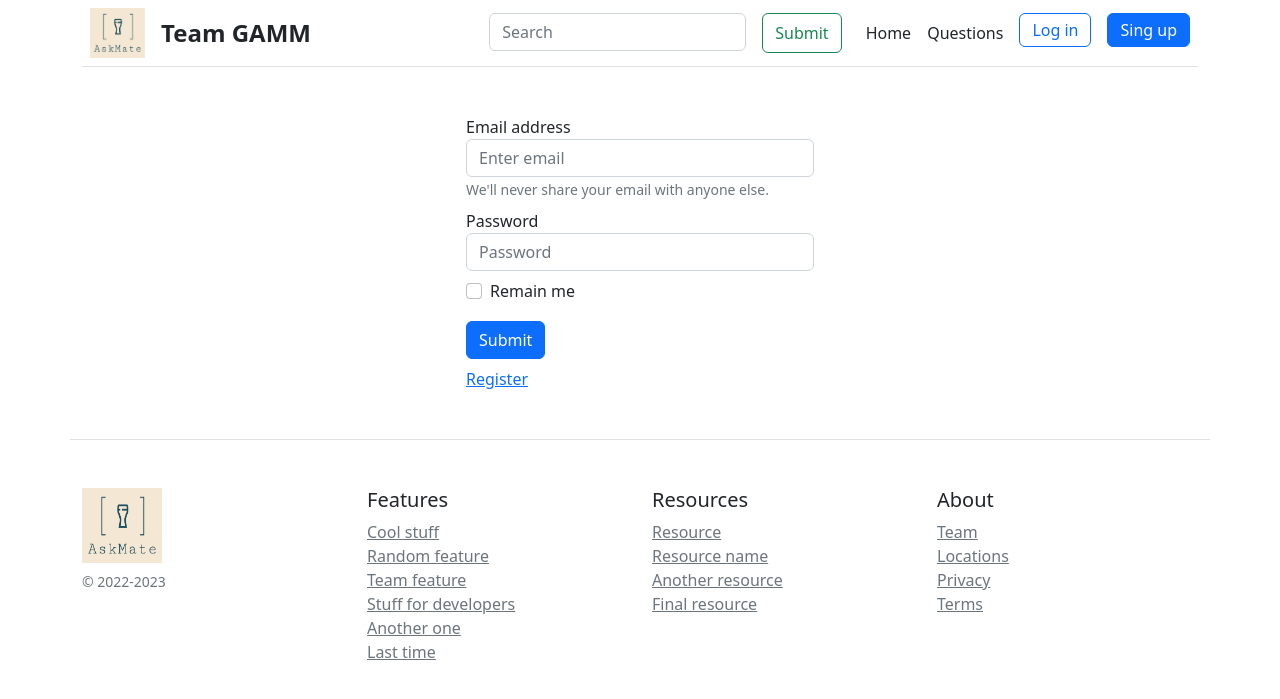
After one commit to wilk98/AskMate, a Flask app: page /login in a window 1280 px wide. The commit adds this page. Shown: the top 699 px of the page. Run offline with Flask 2, Linux system fonts and the light colour scheme.

Commit message:
dodano register, login

```diff
--- a/server.py
+++ b/server.py
@@ -1,12 +1,15 @@
-from flask import Flask, render_template
+from turtle import title
+from flask import Flask, flash, render_template, url_for
 from bonus_questions import SAMPLE_QUESTIONS
-from flask import Flask, render_template, request, redirect
+from flask import Flask, render_template, request, redirect, flash
 import connection
 import time
 from datetime import datetime
 import data_manager
+from werkzeug.security import generate_password_hash, check_password_hash
 
 app = Flask(__name__)
+app.config['SECRET_KEY'] = 'ghbdtnvtyzpjdenufkrf'
 
 
 @app.route("/bonus-questions")
@@ -226,16 +229,34 @@ def team_site():
     return render_template('team.html')
 
 
-@app.route("/index")
-def home_site():
-    return render_template('index.html')
-
-
 @app.route("/most_popular")
 def most_popular_site():
     top_questions = connection.top_questions()
     return render_template('most_popular.html', most_popular=top_questions)
 
 
+@app.route("/login", methods=["POST", 'GET'])
+def login():
+    return render_template('login.html',  title="authorization")
+
+
+@app.route("/register", methods=["POST", 'GET'])
+def register():
+    if request.method == "POST":
+        if len(request.form['name']) > 4 and len(request.form['email']) > 4 \
+           and len(request.form['pws']) > 4 and request.form(['pws']) == request.form(['pws2']):
+            hash = generate_password_hash(request.form['pws'])
+            """res = dbase.addUser(request.form['name'], request.form['email'], hash)"""
+            if res:
+                flash("You have successfully registered!", "sussess")
+                return redirect(url_for('login'))
+            else:
+                flash("Error adding to database", "error")
+        else:
+            flash("The form contains errors", "error")
+
+    return render_template('register.html',  title="register")
+
+
 if __name__ == "__main__":
     app.run(debug=True)
--- a/templates/base.html
+++ b/templates/base.html
@@ -28,8 +28,8 @@
          </form>
          <a class="me-3 py-2 text-dark text-decoration-none" href="/index">Home</a>
          <a class="me-3 py-2 text-dark text-decoration-none" href="/list">Questions</a>
-           <small><a class="btn btn-outline-primary pt-1 pb-1 me-3" href="#" role="button">Log in</a></small>
-            <small><a class="btn btn-primary pt-1 pb-1" href="#" role="button">Sing up</a></small>
+           <small><a class="btn btn-outline-primary pt-1 pb-1 me-3" href="/login" role="button">Log in</a></small>
+            <small><a class="btn btn-primary pt-1 pb-1" href="/register" role="button">Sing up</a></small>
        </nav>
     </div>
     {% block body %}{% endblock %}
--- /dev/null
+++ b/templates/login.html
@@ -0,0 +1,25 @@
+{% extends 'base.html' %}
+
+{% block title %}
+Authorization
+{% endblock %}
+
+{% block body %}
+   <form class="container col-lg-4 mt-5" action="/login" method="post">
+      <div class="form-group mb-2">
+         <label for="exampleInputEmail1">Email address</label>
+         <input type="email" class="form-control" id="exampleInputEmail1" aria-describedby="emailHelp" placeholder="Enter email">
+         <small id="emailHelp" class="form-text text-muted">We'll never share your email with anyone else.</small>
+      </div>
+      <div class="form-group mb-2">
+      <label for="exampleInputPassword1">Password</label>
+      <input type="password" class="form-control" id="exampleInputPassword1" name="psw" placeholder="Password">
+      </div>
+      <div class="form-check">
+         <input type="checkbox" class="form-check-input" id="exampleCheck1">
+         <label class="form-check-label" for="exampleCheck1">Remain me</label>
+       </div>
+      <button type="submit" class="btn btn-primary mt-3 mb-2">Submit</button>
+      <p><a href="{{url_for('register')}}">Register</a>
+   </form>
+{% endblock %}
```
Also changed, not shown: data_manager.py (+33 -21 lines), db_common.py (+5 -2 lines), templates/register.html (added, +31 -0 lines), 1 other file.
